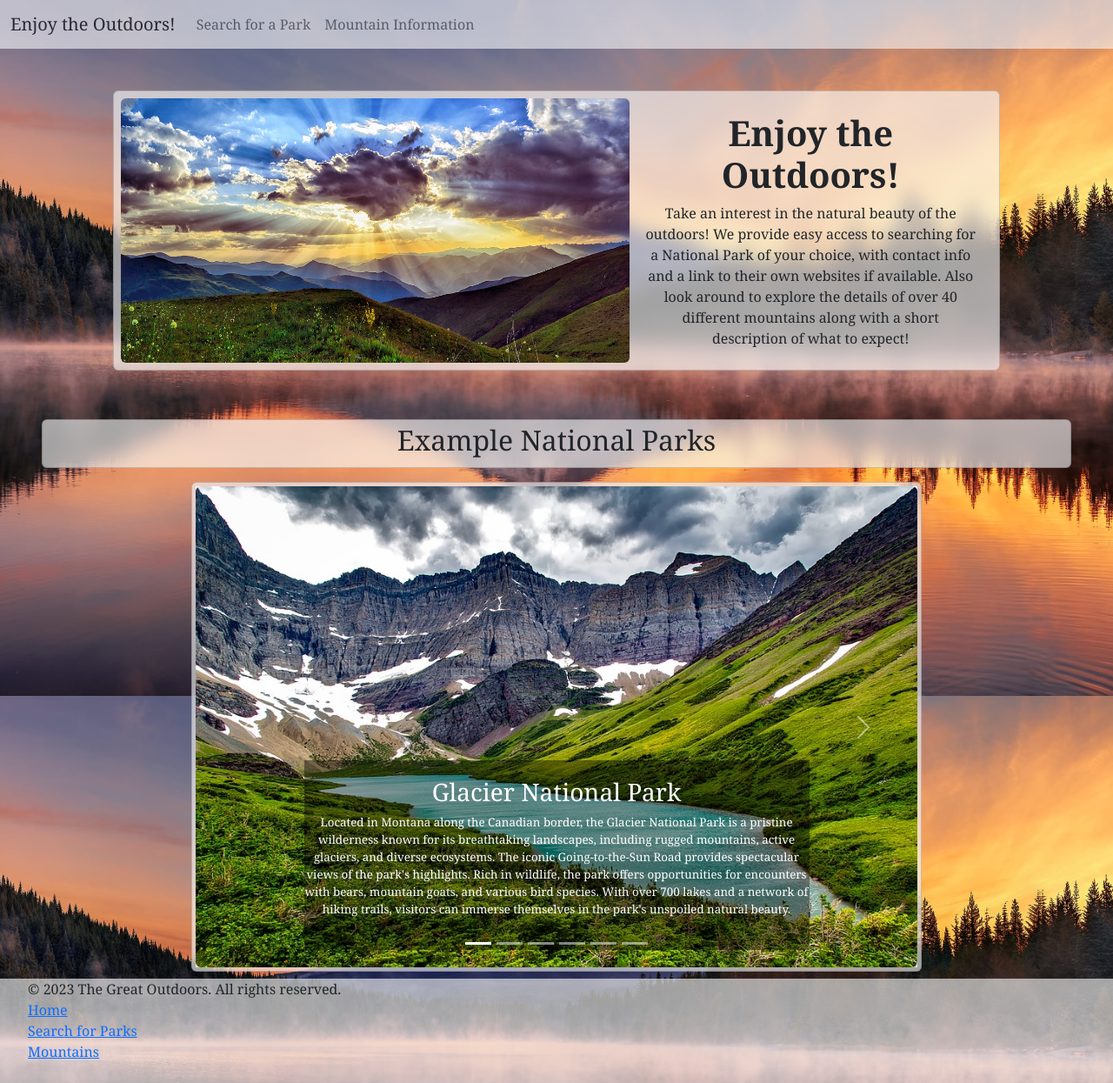
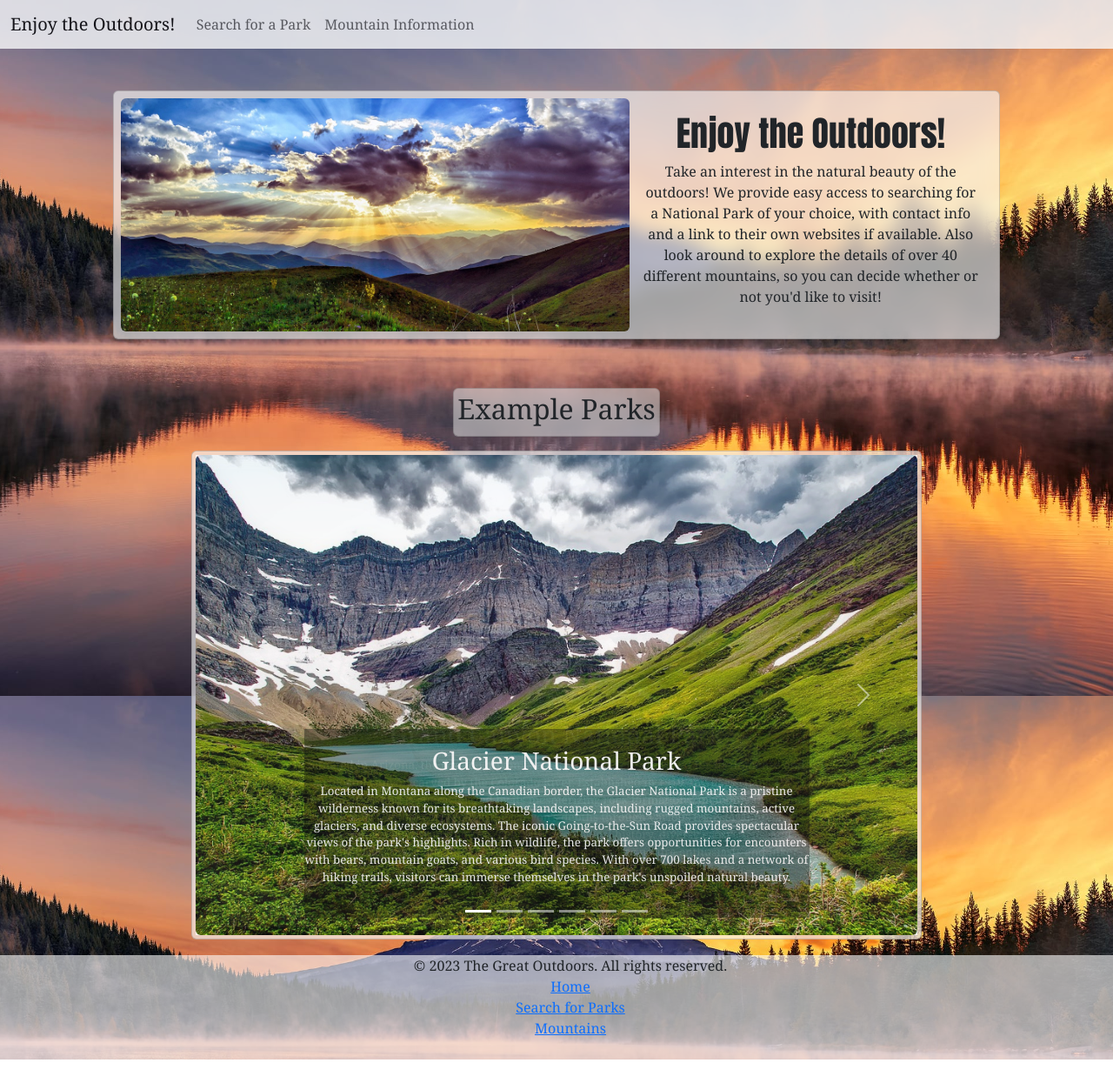
Before and after one commit to bp442/EnjoyTheOutdoors, a plain HTML site: page index.html in a window 1280 px wide. Shown: the whole page at 87% size. After the commit the page ends 1218 px from the top, so only its background shows below. Drawn offline with nearby package versions, Linux system fonts and the light colour scheme.

Commit message:
finished styling and added footer

```diff
--- a/css/styles.css
+++ b/css/styles.css
@@ -45,26 +45,28 @@ table {
 
 /*my styling*/
 #navBar{
-    opacity:0.6;
+    opacity:0.8;
 }
 
+h1{
+    font-family:Impact;
+}
 body{
     background-image: url("/images/background.jpg");
     background-size: cover;
     background-repeat: no-repeat;
     background-attachment: fixed;
+    font-family:Cambria, Cochin, Georgia, Times, 'Times New Roman', serif !important;
+}
 
-
-    display: flex;
-    flex-direction: column;
-    font-family:Cambria, Cochin, Georgia, Times, 'Times New Roman', serif !important;
-
-    margin-bottom: 130px;
-
+main{
+    margin-bottom: -120px;
+    min-height: 100vh;
 }
 
 #searchBox{
-    background: rgba(255, 255, 255, 0.75)
+    background: rgba(255, 255, 255, 0.50);
+    backdrop-filter: blur(10px) saturate(90%);
 }
 
 #card{
@@ -85,9 +87,25 @@ body{
     font-size:smaller;
 }
 
-
+.push{
+    height:130px;
+}
 footer{
     height: 120px;
     width: 100%;
     background: rgba(255, 255, 255, 0.6);
 }
+.carousel-inner .carousel-item {
+    opacity: 0;
+    top: 0;
+    left: 0;
+    width: 100%;
+    display: block;
+    position: absolute;
+  }
+  .carousel-inner .carousel-item:first-of-type {
+    position: relative;
+  }
+  .carousel-inner .active {
+    opacity: 1;
+  }
--- a/index.html
+++ b/index.html
@@ -30,7 +30,7 @@
       </div>
     </div>
   </nav>
-
+  <main>
     <div class="container">
       <div id="card" class="card text-center d-flex m-5 p-2" style="overflow-y:auto; max-height:max-content">
         <div class="row g-0">
@@ -40,13 +40,14 @@
           </div>
           <div class="col-md-5 col-sm-12 col-xs-12">
             <div class="card-body">
-            <h1 class="card-title" id="homepageTopHeader" style="font-weight:bold">Enjoy the Outdoors!</h1>
+              <h1 class="card-title" id="homepageTopHeader">Enjoy the Outdoors!</h1>
               <p class="card-text" id="homepageTopDesc">
-              Take an interest in the natural beauty of the outdoors! We provide easy access to searching for a National
+                Take an interest in the natural beauty of the outdoors! We provide easy access to searching for a
+                National
                 Park
                 of your choice, with contact info and a link to their own websites if available. Also look around to
                 explore the details of
-              over 40 different mountains along with a short description of what to expect!
+                over 40 different mountains, so you can decide whether or not you'd like to visit!
               </p>
             </div>
           </div>
@@ -54,32 +55,37 @@
       </div>
     </div>
 
-  <div id="card" class="card text-center mx-5 my-2 p-1">
-  <h2>Example National Parks </h2>
+    <div class="container d-flex justify-content-center" style="width:40%;">
+    <div id="card" class=" card text-center my-2 p-1" style="background-color: rgba(255, 255, 255, 0.45)">
+      <h2>Example Parks </h2>
+    </div>
     </div>
     <!--Carousel for example parks and images-->
     <div class="container" style="height: 60%; width:75%">
       <div id="card" class="card text-center mx-5 my-2 p-1">
         <div id="carouselParks" class="carousel slide">
           <div class="carousel-indicators">
-          <button type="button" data-bs-target="#carouselParks" data-bs-slide-to="0" class="active" aria-current="true"
-            aria-label="Slide 1"></button>
+            <button type="button" data-bs-target="#carouselParks" data-bs-slide-to="0" class="active"
+              aria-current="true" aria-label="Slide 1"></button>
             <button type="button" data-bs-target="#carouselParks" data-bs-slide-to="1" aria-label="Slide 2"></button>
             <button type="button" data-bs-target="#carouselParks" data-bs-slide-to="2" aria-label="Slide 3"></button>
             <button type="button" data-bs-target="#carouselParks" data-bs-slide-to="3" aria-label="Slide 4"></button>
             <button type="button" data-bs-target="#carouselParks" data-bs-slide-to="4" aria-label="Slide 5"></button>
             <button type="button" data-bs-target="#carouselParks" data-bs-slide-to="5" aria-label="Slide 6"></button>
           </div>
-        <div class="carousel-inner carousel-fade">
+          <div class="carousel-inner carousel-fade" data-bs-ride="carousel">
             <div class="carousel-item active">
               <img src="images/carouselGlacier.jpg" class="d-block w-100 rounded" alt="Glacier National Park">
               <div class="carousel-caption d-none d-lg-block">
                 <h3>Glacier National Park</h3>
-              <p>Located in Montana along the Canadian border, the Glacier National Park is a pristine wilderness known
+                <p>Located in Montana along the Canadian border, the Glacier National Park is a pristine wilderness
+                  known
                   for
                   its breathtaking landscapes, including rugged mountains, active glaciers, and diverse ecosystems. The
-                iconic Going-to-the-Sun Road provides spectacular views of the park's highlights. Rich in wildlife, the
-                park offers opportunities for encounters with bears, mountain goats, and various bird species. With over
+                  iconic Going-to-the-Sun Road provides spectacular views of the park's highlights. Rich in wildlife,
+                  the
+                  park offers opportunities for encounters with bears, mountain goats, and various bird species. With
+                  over
                   700 lakes and a network of hiking trails, visitors can immerse themselves in the park's unspoiled
                   natural
                   beauty.</p>
@@ -90,11 +96,13 @@
               <div class="carousel-caption d-none d-lg-block">
                 <h3>Grand Canyon National Park</h3>
                 <p>Situated in Arizona, the Grand Canyon is a natural wonder renowned for its immense and
-                colorful canyon carved by the Colorado River. Established in 1919, the park spans 1.2 million acres and
+                  colorful canyon carved by the Colorado River. Established in 1919, the park spans 1.2 million acres
+                  and
                   is
                   characterized by its mesmerizing rock formations, including the iconic South Rim. Visitors can explore
                   the
-                canyon's depths through various trails or appreciate panoramic views from the rim. The park's geological
+                  canyon's depths through various trails or appreciate panoramic views from the rim. The park's
+                  geological
                   history, diverse ecosystems, and striking vistas make it a globally recognized destination for nature
                   enthusiasts and hikers alike.</p>
               </div>
@@ -104,12 +112,14 @@
               <div class="carousel-caption d-none d-lg-block">
                 <h3>Grand Teton National Park</h3>
                 <p>Located in northwestern Wyoming, Grand Teton is celebrated for its majestic Teton Range,
-                pristine alpine lakes, and abundant wildlife. Established in 1929, the park covers over 300,000 acres of
+                  pristine alpine lakes, and abundant wildlife. Established in 1929, the park covers over 300,000 acres
+                  of
                   diverse landscapes. Visitors are captivated by the iconic jagged peaks of the Teton Range and the
                   serenity
                   of Jackson Hole Valley. The park offers a wealth of outdoor activities, from hiking and mountaineering
                   to
-                wildlife watching, providing an immersive experience in one of America's most stunning natural settings.
+                  wildlife watching, providing an immersive experience in one of America's most stunning natural
+                  settings.
                 </p>
               </div>
             </div>
@@ -117,9 +127,11 @@
               <img src="images/carouselOlympic.jpg" class="d-block w-100 rounded" alt="Olympic National Park">
               <div class="carousel-caption d-none d-lg-block">
                 <h3>Olympic National Park</h3>
-              <p>Situated in the state of Washington, Olympic National Park is a diverse and enchanting wilderness known
+                <p>Situated in the state of Washington, Olympic National Park is a diverse and enchanting wilderness
+                  known
                   for its rich ecosystems. Established in 1938, the park encompasses nearly one million acres, featuring
-                lush temperate rainforests, rugged Pacific coastline, and glaciated mountain peaks. Visitors can explore
+                  lush temperate rainforests, rugged Pacific coastline, and glaciated mountain peaks. Visitors can
+                  explore
                   the Hoh Rainforest, stroll along pristine beaches, and marvel at the towering peaks of the Olympic
                   Mountains. The park's varied landscapes provide a haven for diverse wildlife, making it a haven for
                   nature
@@ -137,7 +149,8 @@
                   support a range of wildlife, including bison, elk, grizzly bears, and wolves. Visitors can explore the
                   Grand Canyon of the Yellowstone, witness the colorful hot pools at the Upper Geyser Basin, and
                   experience
-                the park's unique geothermal features, making it a globally significant destination for natural wonders
+                  the park's unique geothermal features, making it a globally significant destination for natural
+                  wonders
                   and biodiversity.</p>
               </div>
             </div>
@@ -150,8 +163,10 @@
                   700,000 acres, with iconic landmarks such as El Capitan, Half Dome, and Yosemite Falls. Visitors can
                   enjoy
                   world-class rock climbing, scenic hikes to iconic viewpoints, and the serene beauty of ancient sequoia
-                groves in Mariposa Grove. Yosemite's stunning landscapes, including the lush Yosemite Valley, make it a
-                premier destination for outdoor enthusiasts, photographers, and those seeking the tranquility of nature.
+                  groves in Mariposa Grove. Yosemite's stunning landscapes, including the lush Yosemite Valley, make it
+                  a
+                  premier destination for outdoor enthusiasts, photographers, and those seeking the tranquility of
+                  nature.
                 </p>
               </div>
             </div>
@@ -168,7 +183,10 @@
       </div>
     </div>
 
-  <footer class="navbar-fixed-bottom">
+  <div class="push"></div>
+  </main>
+
+  <footer class="text-center">
     <ul>
       <li>&copy; 2023 The Great Outdoors. All rights reserved.</li>
       <li><a href="#">Home</a></li>
```
Also changed, not shown: infoPage.html (+11 -4 lines), searchPage.html (+10 -7 lines). Lines whose indentation alone changed are shown as unchanged.
